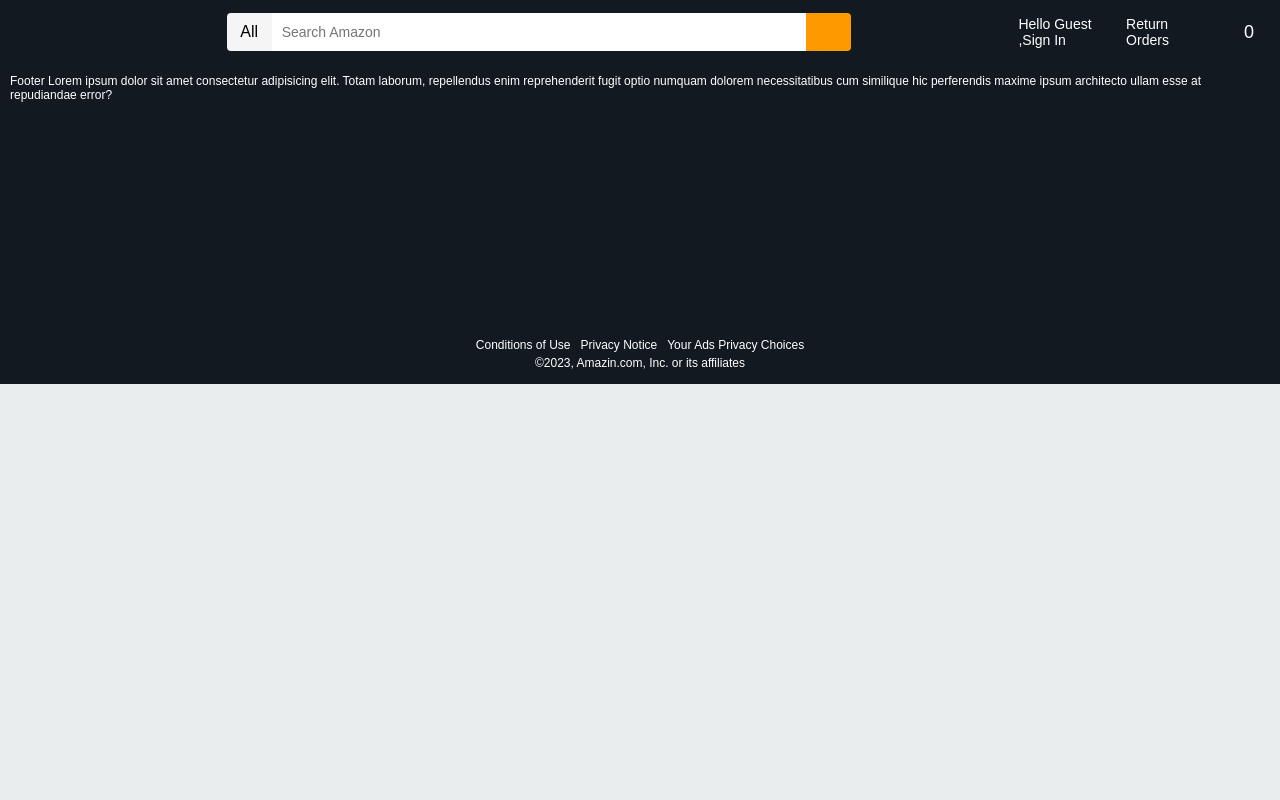
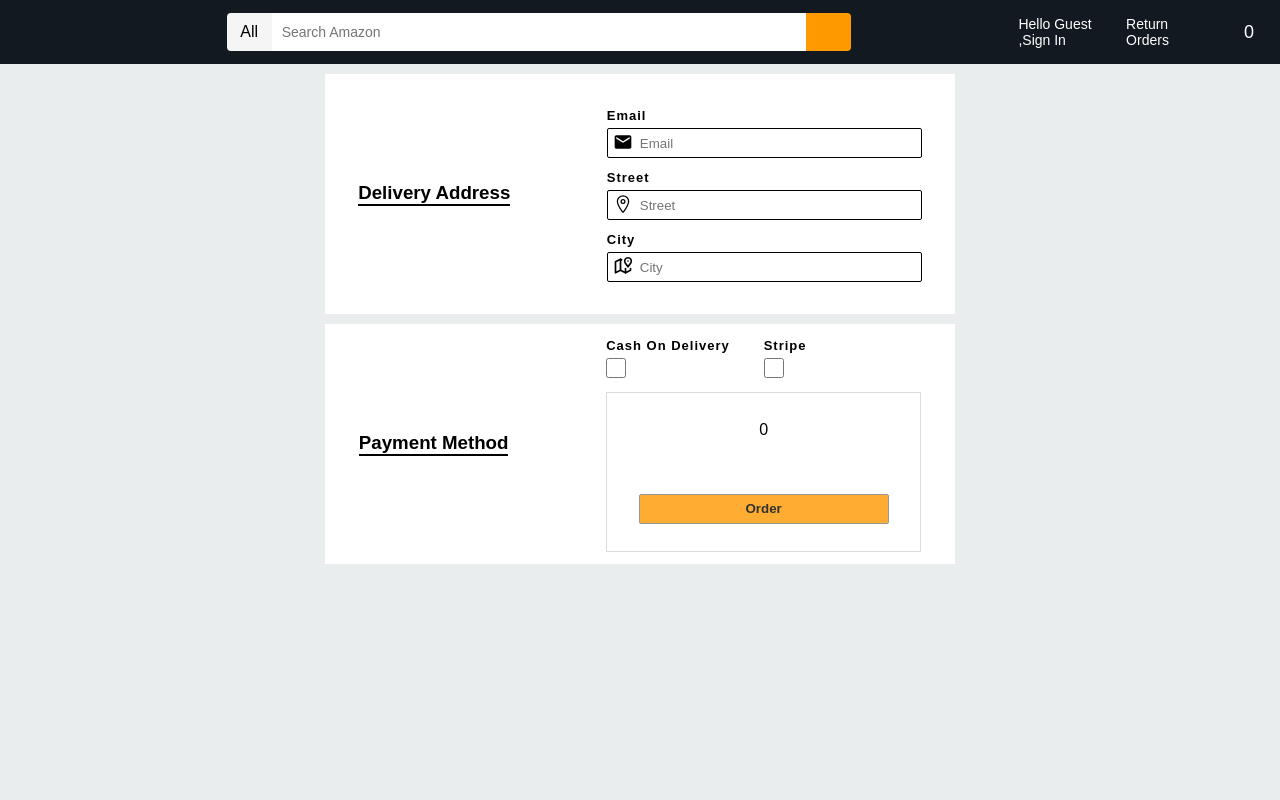
Before and after one commit to sameepmonsoon/Amazon_clone, a React (Vite) app: page /payment in a window 1280 px wide. Shown: the top 800 px of the page. Built offline with nearby package versions, Linux system fonts and the light colour scheme; some icons are missing.

Commit message:
stripe initiation

```diff
--- a/package.json
+++ b/package.json
@@ -10,6 +10,8 @@
   },
   "dependencies": {
     "@reduxjs/toolkit": "^1.9.3",
+    "@stripe/react-stripe-js": "^2.1.0",
+    "@stripe/stripe-js": "^1.52.1",
     "@types/js-cookie": "^3.0.3",
     "@types/react-helmet": "^6.1.6",
     "axios": "^1.3.5",
--- a/src/Components/Cards/SubTotalCard/SubTotalCard.tsx
+++ b/src/Components/Cards/SubTotalCard/SubTotalCard.tsx
@@ -3,7 +3,7 @@ import "./SubTotalCard.scss";
 const SubTotalCard = (props: {
   totalItems?: number;
   totalAmount?: number | any;
-  subtotalButton: React.ReactNode;
+  subtotalButton?: React.ReactNode;
   subtotalCheckoutButton: React.ReactNode;
   giftCard?: boolean;
 }) => {
@@ -17,10 +17,12 @@ const SubTotalCard = (props: {
 
   return (
     <div className="subtotal-card">
-      {totalAmount && totalAmount && (
+      {totalAmount && (
         <p>
-          Subtotal ({totalItems} items) : Rs{" "}
-          <span>{totalAmount?.toFixed(2)}</span>
+          <b>
+            Subtotal ({totalItems} items) : Rs
+            {totalAmount?.toFixed(2)}
+          </b>
         </p>
       )}
       {giftCard && (
--- /dev/null
+++ b/src/Pages/Payment/Payment.scss
@@ -0,0 +1,58 @@
+@import "../../scss//Variables.scss";
+
+.payment {
+  height: 100vh;
+  width: 100%;
+  display: flex;
+  flex-flow: column nowrap;
+  justify-content: start;
+  align-items: center;
+  padding: 10px;
+  gap: 10px;
+}
+
+.payment-address {
+  display: flex;
+  flex-flow: row nowrap;
+  justify-content: space-around;
+  align-items: center;
+  gap: 30px;
+  width: 50%;
+  min-height: 15rem;
+  max-height: 20rem;
+  background-color: white;
+  h3 {
+    border-bottom: 2px solid black;
+    text-transform: capitalize;
+  }
+  .address-form {
+    width: 50%;
+    display: flex;
+    align-items: center;
+    flex-flow: column;
+    gap: 10px;
+    span {
+      display: flex;
+      justify-content: start;
+      align-items: center;
+      position: relative;
+      width: 100%;
+    }
+    input {
+      padding-left: 2rem;
+      width: 100%;
+    }
+    input[type="checkbox"] {
+      border: 0px;
+      outline: none;
+      height: 20px;
+      width: 20px;
+    }
+    svg {
+      position: absolute;
+      top: 50%;
+      left: 2%;
+      color: black;
+    }
+  }
+}
--- a/src/Pages/Payment/Payment.tsx
+++ b/src/Pages/Payment/Payment.tsx
@@ -1,10 +1,78 @@
 import React from "react";
+import "./Payment.scss";
 import HomeLayout from "../../Layout/HomeLayout";
 import { useNavigate } from "react-router-dom";
+import { TextField } from "../../Components/TextField/TextField";
+import {
+  getCartTotal,
+  removeFromCart,
+  incrementCartItem,
+  decrementCartItem,
+  addToCart,
+} from "../../store/cartSlice";
+import { IoLocationOutline } from "react-icons/io5";
+import { MdEmail } from "react-icons/md";
+import { TbMap2 } from "react-icons/tb";
+import { useSelector } from "react-redux";
+import SubTotalCard from "../../Components/Cards/SubTotalCard/SubTotalCard";
 const Payment = () => {
   const navigate = useNavigate();
+  const cartItems = useSelector((state: any) => state.cart);
+  const { currentUser } = useSelector((state: any) => state.user);
+  return (
+    <HomeLayout
+      children={
+        <div className="payment">
+          <div className="payment-address">
+            <h3>Delivery Address</h3>
+            <form className="address-form">
+              <span>
+                <MdEmail size={20} />
+                <TextField
+                  type="email"
+                  name="email"
+                  value={currentUser.email}
+                />
+              </span>
 
-  return <HomeLayout children={<></>} />;
+              <span>
+                <IoLocationOutline size={20} />
+                <TextField type="text" name="street" maxLength={20} />
+              </span>
+
+              <span>
+                <TbMap2 size={20} />
+                <TextField type="text" name="city" maxLength={15} />
+              </span>
+            </form>
+          </div>{" "}
+          <div className="payment-address">
+            <h3>payment method</h3>
+            <form className="address-form">
+              <span>
+                <TextField type="checkbox" name="cash-on-delivery" />
+                <TextField type="checkbox" name="stripe" />
+              </span>
+              <span>
+                <SubTotalCard
+                  totalAmount={getCartTotal(cartItems)}
+                  totalItems={cartItems.length}
+                  subtotalCheckoutButton={
+                    <button
+                      onClick={() => {
+                        navigate("/payment");
+                      }}>
+                      Order
+                    </button>
+                  }
+                />
+              </span>
+            </form>
+          </div>
+        </div>
+      }
+    />
+  );
 };
 
 export default Payment;
```
Also changed, not shown: 1 other file (tests, documents, lock files or other folders).
